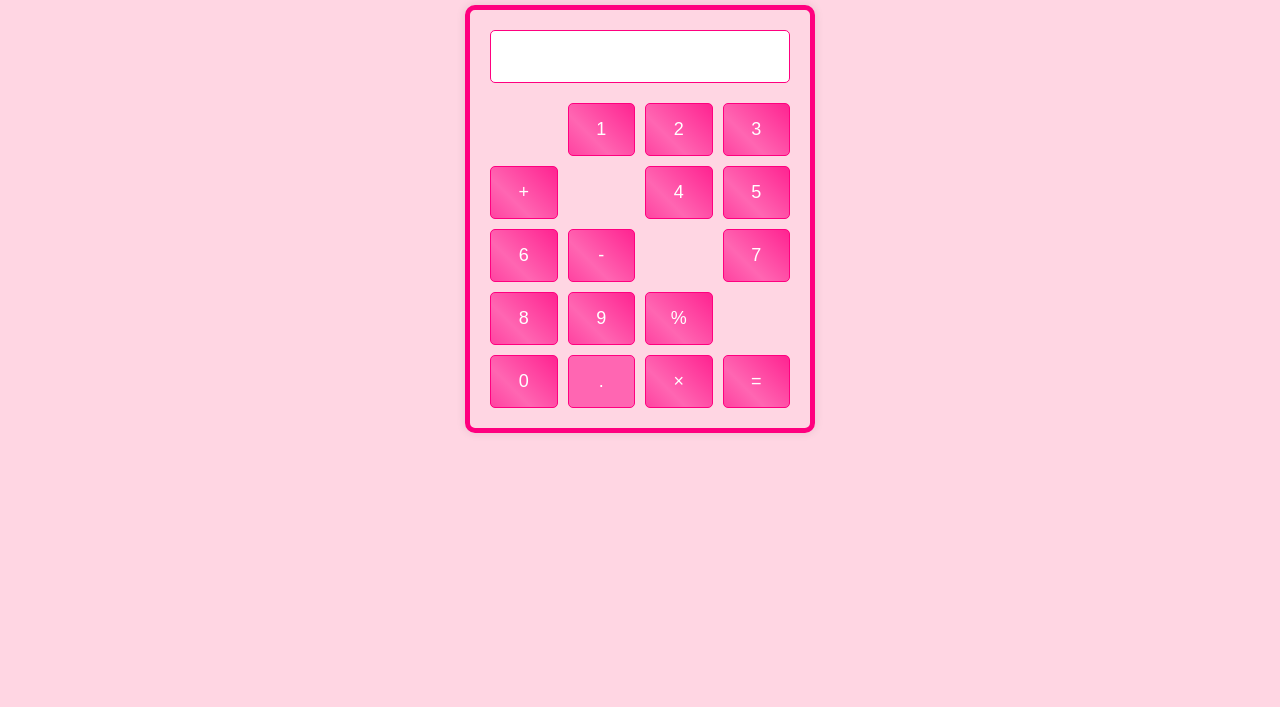
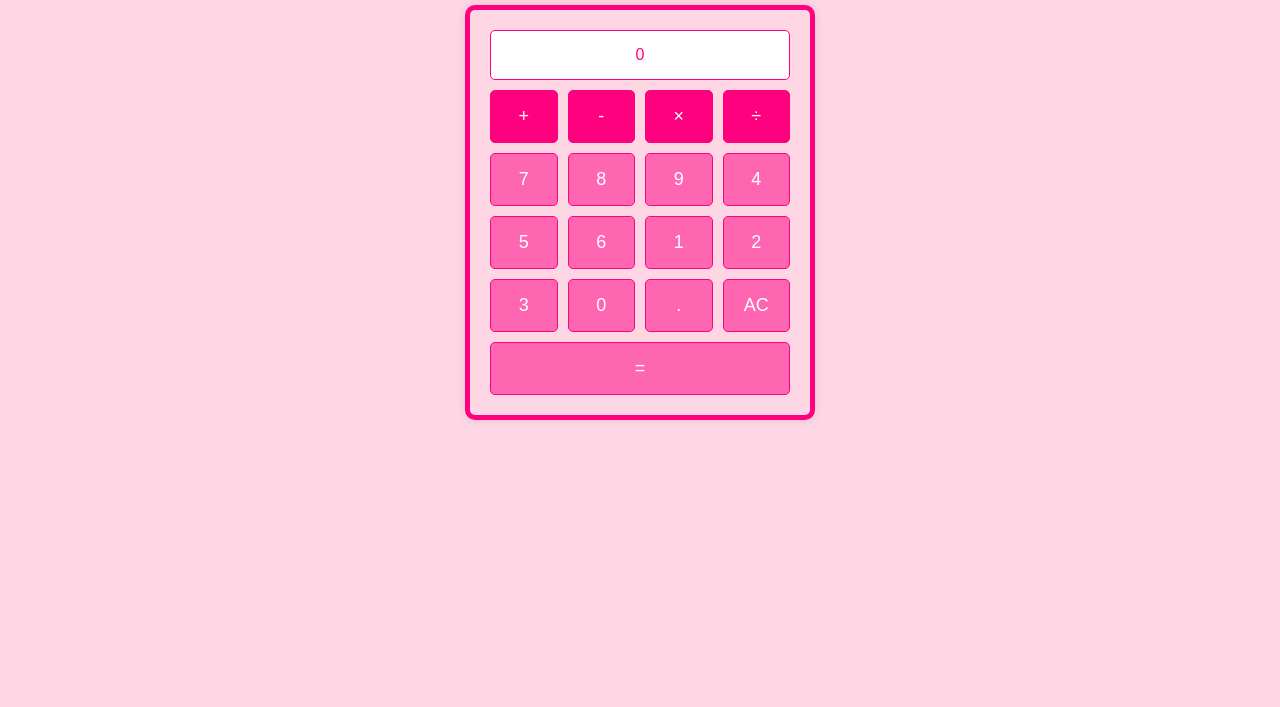
Before and after one commit to emanmunir/Calculator, a plain HTML site: page index.html in a window 1280 px wide. Shown: the part 93-800 px from the top of the page. Drawn offline with Linux system fonts and the light colour scheme.

Commit message:
Add files via upload

```diff
--- a/calc.css
+++ b/calc.css
@@ -5,14 +5,7 @@ body {
     background-color: #ffd6e3; /* Light pink background */
 }
 
-h2 {
-    color: #ff007f; /* Dark pink text color */
-}
-
-form {
-    display: grid;
-    grid-template-columns: repeat(4, 1fr);
-    grid-gap: 10px;
+.calculator {
     max-width: 300px;
     margin: 0 auto;
     padding: 20px;
@@ -21,46 +14,43 @@ form {
     box-shadow: 0 0 10px rgba(0, 0, 0, 0.1); /* Box shadow for depth */
 }
 
-input, button {
+.calculator__output {
+    background-color: #fff; /* White display background */
+    color: #ff007f; /* Dark pink text color for display */
+    padding: 15px;
+    border: 1px solid #ff007f; /* Dark pink border for display */
+    border-radius: 5px;
+    margin-bottom: 10px;
+}
+
+.calculator__keys {
+    display: grid;
+    grid-template-columns: repeat(4, 1fr);
+    grid-gap: 10px;
+}
+
+.calculator__key {
     font-size: 18px;
     padding: 15px;
-    border: 1px solid #ff007f; /* Dark pink border for buttons */
+    border: 1px solid #ff007f; /* Dark pink border for keys */
     border-radius: 5px;
-    box-sizing: border-box;
-}
-
-button {
     background-color: #ff66b2; /* Light pink button background */
-    color: #fff; /* White text color for buttons */
+    color: #fff; /* White text color for keys */
     cursor: pointer;
 }
 
-button:hover {
+.calculator__key:hover {
     background-color: #ff007f; /* Dark pink on hover effect */
 }
 
-#display {
-    grid-column: span 4;
-    background-color: #fff; /* White display background */
-    color: #ff007f; /* Dark pink text color for display */
-    width: 100%;
-    margin-bottom: 10px;
+.calculator__key--operator {
+    background-color: #ff007f; /* Dark pink background for operator keys */
 }
 
-.glitter {
-    background-image: linear-gradient(45deg, #ff66b2, #ff007f, #ff66b2, #ff007f, #ff66b2); /* Glitter gradient */
-    background-size: 400% 400%;
-    animation: glitterAnimation 8s ease infinite;
+.calculator__key--operator:hover {
+    background-color: #ff66b2; /* Light pink on hover effect for operator keys */
 }
 
-@keyframes glitterAnimation {
-    0% {
-        background-position: 0% 50%;
-    }
-    50% {
-        background-position: 100% 50%;
-    }
-    100% {
-        background-position: 0% 50%;
-    }
+.calculator__key--enter {
+    grid-column: span 4; /* Make the equals key span two columns */
 }
--- a/index.html
+++ b/index.html
@@ -3,34 +3,36 @@
 <head>
     <meta charset="UTF-8">
     <meta name="viewport" content="width=device-width, initial-scale=1.0">
-    <title>Pink Calculator</title>
+    <title>Calculator</title>
     <link rel="stylesheet" href="calc.css">
+</head>
 <body>
 
-    <h2 class="glitter">Pink Calculator</h2>
+    <h2 class="glitter">Calculator</h2>
 
     <form name="calculator">
-        <input type="text" name="display" id="display" disabled>
-        <br>
-        <button type="button" onclick="appendToDisplay('1')" class="glitter">1</button>
-        <button type="button" onclick="appendToDisplay('2')" class="glitter">2</button>
-        <button type="button" onclick="appendToDisplay('3')" class="glitter">3</button>
-        <button type="button" onclick="appendToDisplay('+')" class="glitter">+</button>
-        <br>
-        <button type="button" onclick="appendToDisplay('4')" class="glitter">4</button>
-        <button type="button" onclick="appendToDisplay('5')" class="glitter">5</button>
-        <button type="button" onclick="appendToDisplay('6')" class="glitter">6</button>
-        <button type="button" onclick="appendToDisplay('-')" class="glitter">-</button>
-        <br>
-        <button type="button" onclick="appendToDisplay('7')" class="glitter">7</button>
-        <button type="button" onclick="appendToDisplay('8')" class="glitter">8</button>
-        <button type="button" onclick="appendToDisplay('9')" class="glitter">9</button>
-        <button type="button" onclick="appendToDisplay('%')" class="glitter">%</button>
-        <br>
-        <button type="button" onclick="appendToDisplay('0')" class="glitter">0</button>
-        <button type="button" onclick="appendToDisplay('.')">.</button>
-        <button type="button" onclick="appendToDisplay('×')" class="glitter">×</button>
-        <button type="button" onclick="calculateResult()" class="glitter">=</button>
+        <div class="calculator">
+            <div class="calculator__output">0</div>
+            <div class="calculator__keys">
+              <button class="calculator__key calculator__key--operator">+</button>
+              <button class="calculator__key calculator__key--operator">-</button>
+              <button class="calculator__key calculator__key--operator">&times;</button>
+              <button class="calculator__key calculator__key--operator">÷</button>
+              <button class="calculator__key">7</button>
+              <button class="calculator__key">8</button>
+              <button class="calculator__key">9</button>
+              <button class="calculator__key">4</button>
+              <button class="calculator__key">5</button>
+              <button class="calculator__key">6</button>
+              <button class="calculator__key">1</button>
+              <button class="calculator__key">2</button>
+              <button class="calculator__key">3</button>
+              <button class="calculator__key">0</button>
+              <button class="calculator__key">.</button>
+              <button class="calculator__key">AC</button>
+              <button class="calculator__key calculator__key--enter">=</button>
+            </div>
+          </div>
     </form>
 
     <script src="calc.js"></script>
```
